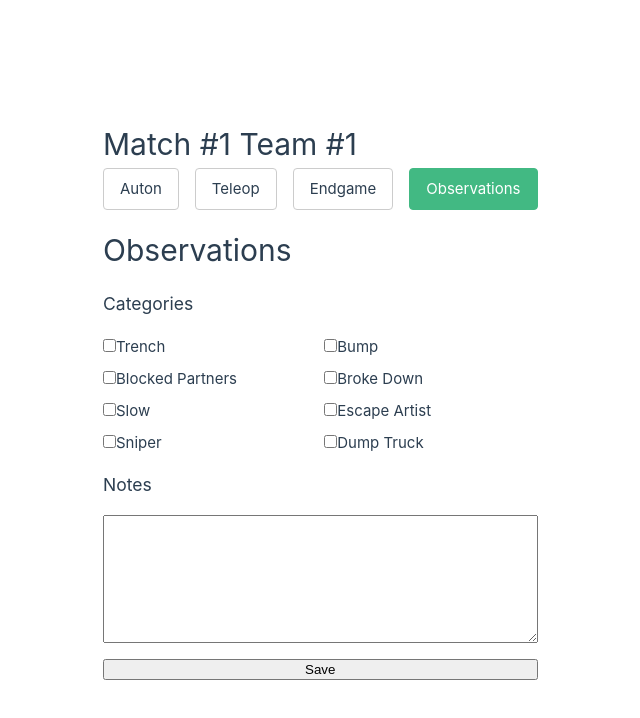
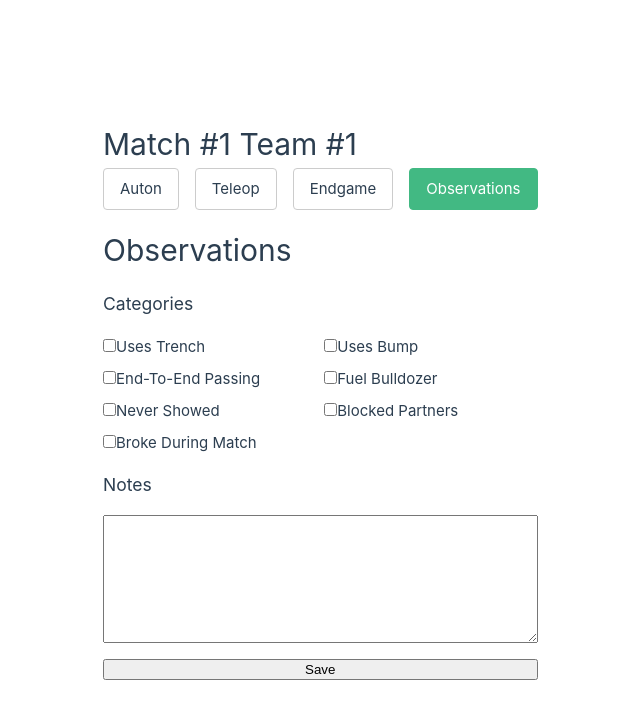
Before and after one commit to lauramoore/2026RebuiltScout, a Vue app: page /scout/1/1/1/observations in a window 1280 px wide. Shown: the top 718 px of the page, without its empty margins (537-1177 px from the left). Built offline with nearby package versions, Linux system fonts and the light colour scheme; no server answers; sample sign-in values are in the browser's storage.

Commit message:
categories update

```diff
--- a/src/scout/components/ScoutObservations.vue
+++ b/src/scout/components/ScoutObservations.vue
@@ -3,28 +3,25 @@
   <h3>Categories</h3>
   <div class="categories-container">
       <label>
-      <input type="checkbox" value="trench" v-model="categories" />Trench
+      <input type="checkbox" value="trench" v-model="categories" />Uses Trench
     </label>
     <label>
-      <input type="checkbox" value="bump" v-model="categories" />Bump
+      <input type="checkbox" value="bump" v-model="categories" />Uses Bump
     </label>
     <label>
+      <input type="checkbox" value="2e2Shooter" v-model="categories" />End-To-End Passing
+    </label>
+    <label>
+      <input type="checkbox" value="bulldozer" v-model="categories" />Fuel Bulldozer
+    </label>
+     <label>
+      <input type="checkbox" value="didNotShow" v-model="categories" />Never Showed
+    </label>
+      <label>
       <input type="checkbox" value="inTheWay" v-model="categories" />Blocked Partners
     </label>
     <label>
-      <input type="checkbox" value="broken" v-model="categories" />Broke Down
-    </label>
-    <label>
-      <input type="checkbox" value="slow" v-model="categories" />Slow
-    </label>
-    <label>
-      <input type="checkbox" value="avoidsDefense" v-model="categories" />Escape Artist
-    </label>
-    <label>
-      <input type="checkbox" value="sniper" v-model="categories" />Sniper
-    </label>
-     <label>
-      <input type="checkbox" value="bigdumper" v-model="categories" />Dump Truck
+      <input type="checkbox" value="broken" v-model="categories" />Broke During Match
     </label>
   </div>
   <h3>Notes</h3>
```
